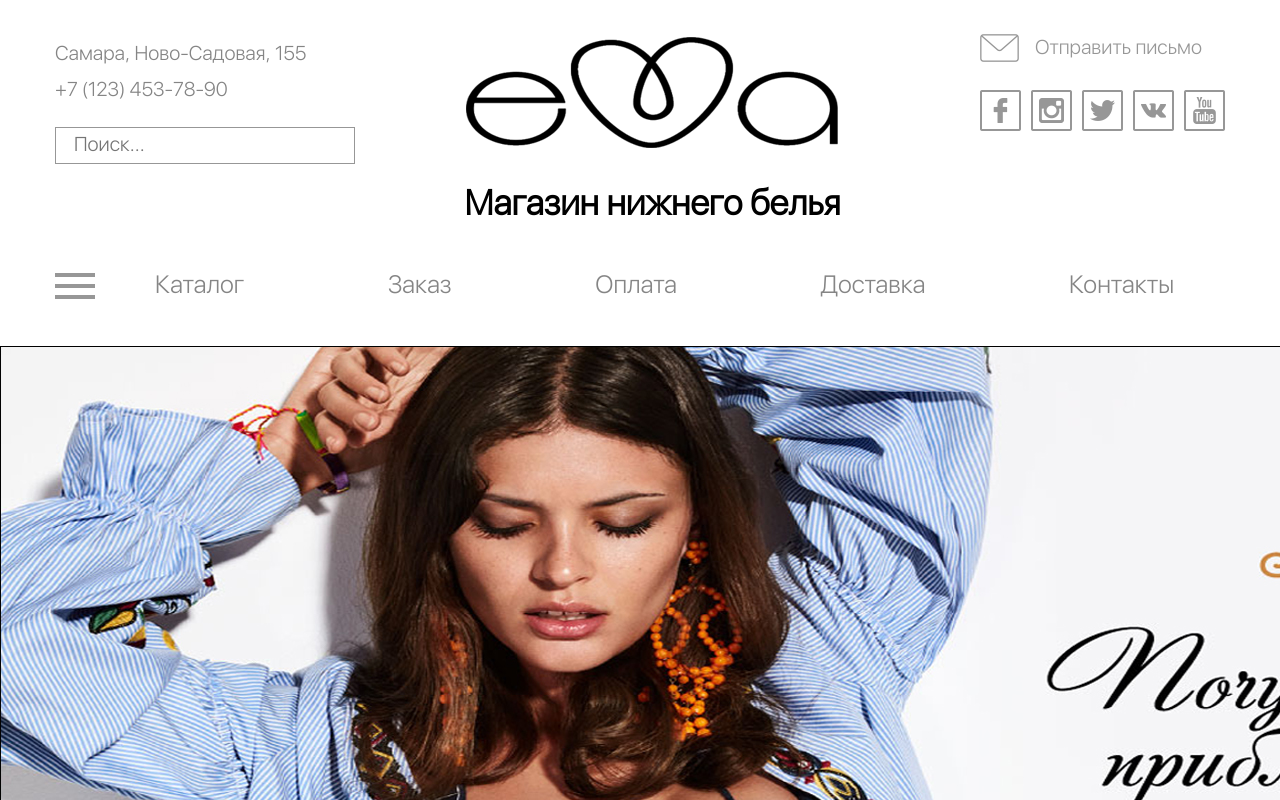
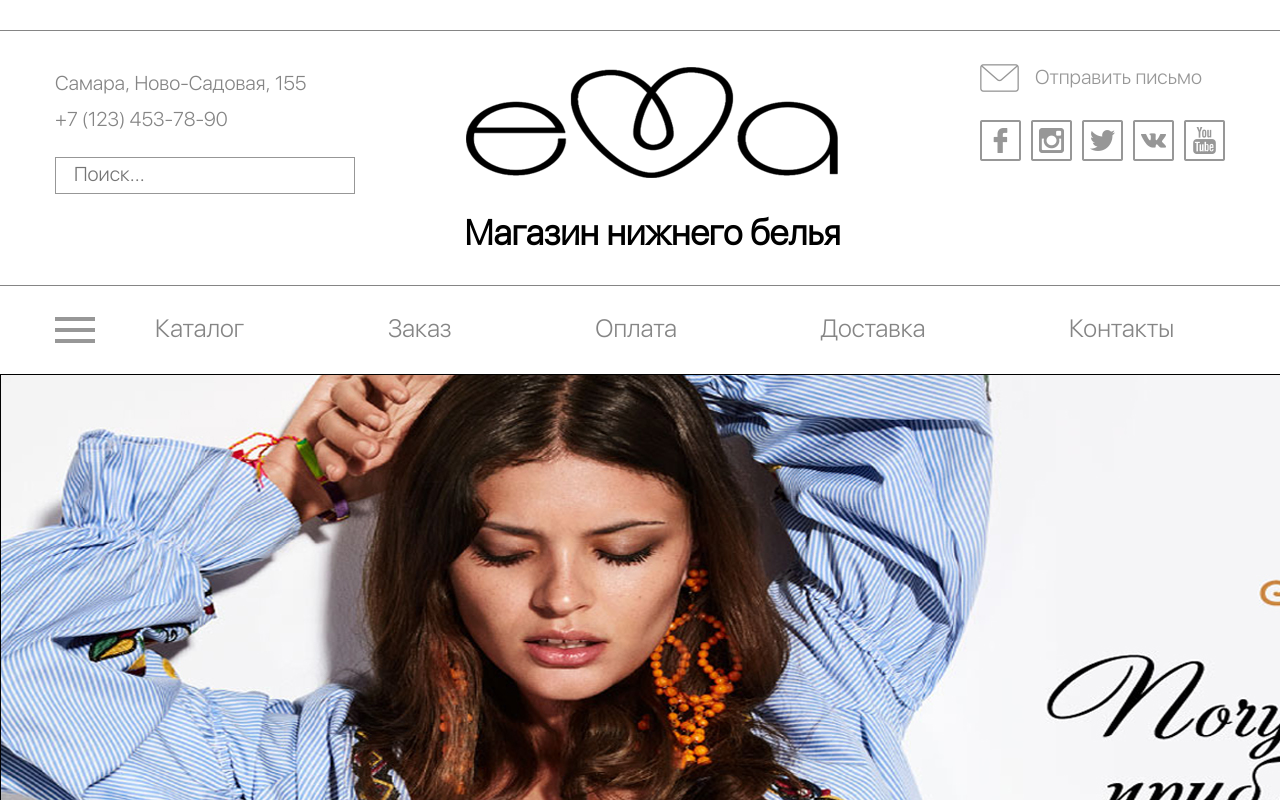
Before and after one commit to roman-ps/eva, a website: page index.html in a window 1280 px wide. Shown: the top 800 px of the page. Drawn offline with nearby package versions, Linux system fonts and the light colour scheme; files that its build step writes are made by us from their sources; files whose address does not match are found by name.

Commit message:
Доработка 3

```diff
--- a/sass/blocks/footer.scss
+++ b/sass/blocks/footer.scss
@@ -11,10 +11,11 @@
 
   &::after {
     @include pseudo;
-    width: 100%;
+    width: 1743px;
     height: 1px;
     background-color: #9a9a9a;
     bottom: 0;
+    left: calc((1743px - 1170px)/-2);
   }
 }
 
@@ -52,6 +53,10 @@
   font-size: 25px;
   text-transform: uppercase;
   color: #ffffff;
+  text-align: center;
+}
+
+.footer__social {
   text-align: center;
 }
 
@@ -94,26 +99,14 @@
   margin: 0 40px 0 40px;
 }
 
-//.footer__links-container {
-//  position: relative;
-//}
+
 
 .footer__links {
-  margin: 35px 0 0;
+  margin: 45px 0 0;
   padding: 0;
   text-align: center;
   position: relative;
   z-index: 100;
-
-//  &::after {
-//    @include pseudo;
-//    width: 100%;
-//    height: 1px;
-//    background-color: #9a9a9a;
-//    top: 50%;
-//    left: 0;
-//    z-index: 0;
-//  }
 }
 
 .footer__links-item {
--- a/sass/blocks/header.scss
+++ b/sass/blocks/header.scss
@@ -1,12 +1,29 @@
 .header {
-
+  margin: 30px 0 0;
 }
-
 .header .wrapper {
   display: flex;
   justify-content: space-between;
   align-items: flex-start;
+  position: relative;
   padding: 37px 0 30px;
+
+  &::before,
+  &::after {
+    @include pseudo;
+    width: 1743px;
+    height: 1px;
+    background-color: #858585;
+    left: calc((1743px - 1170px)/-2);
+  }
+
+  &::before {
+    top: 0;
+  }
+
+  &::after {
+    bottom: 0;
+  }
 }
 
 .header__left {
--- a/sass/blocks/navigation.scss
+++ b/sass/blocks/navigation.scss
@@ -30,3 +30,7 @@
     bottom: 4px;
   }
 }
+
+.navigation__menu {
+  margin: 30px 0;
+}
--- a/sass/blocks/slider.scss
+++ b/sass/blocks/slider.scss
@@ -1,5 +1,5 @@
 .slider {
-  padding: 30px 0 60px;
+  padding: 0 0 60px;
 }
 .slider__item {
   display: none;
```
